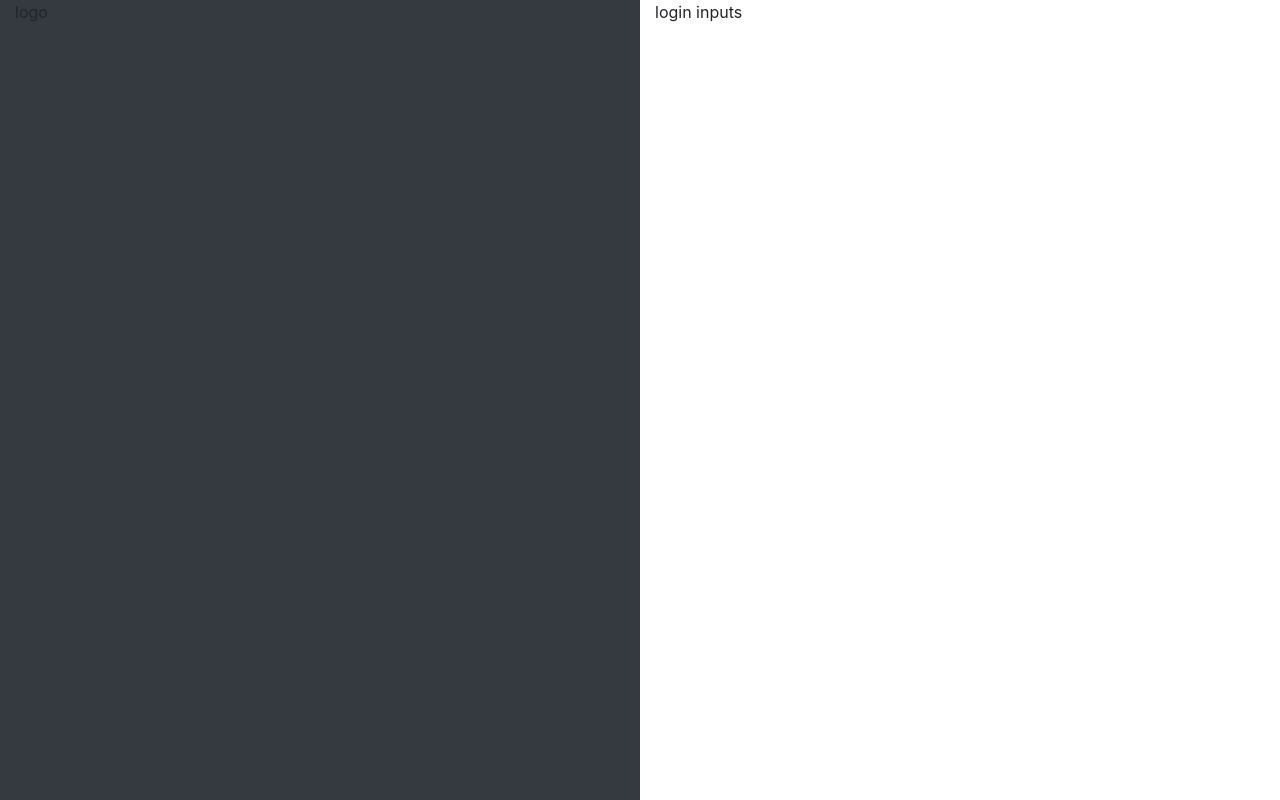
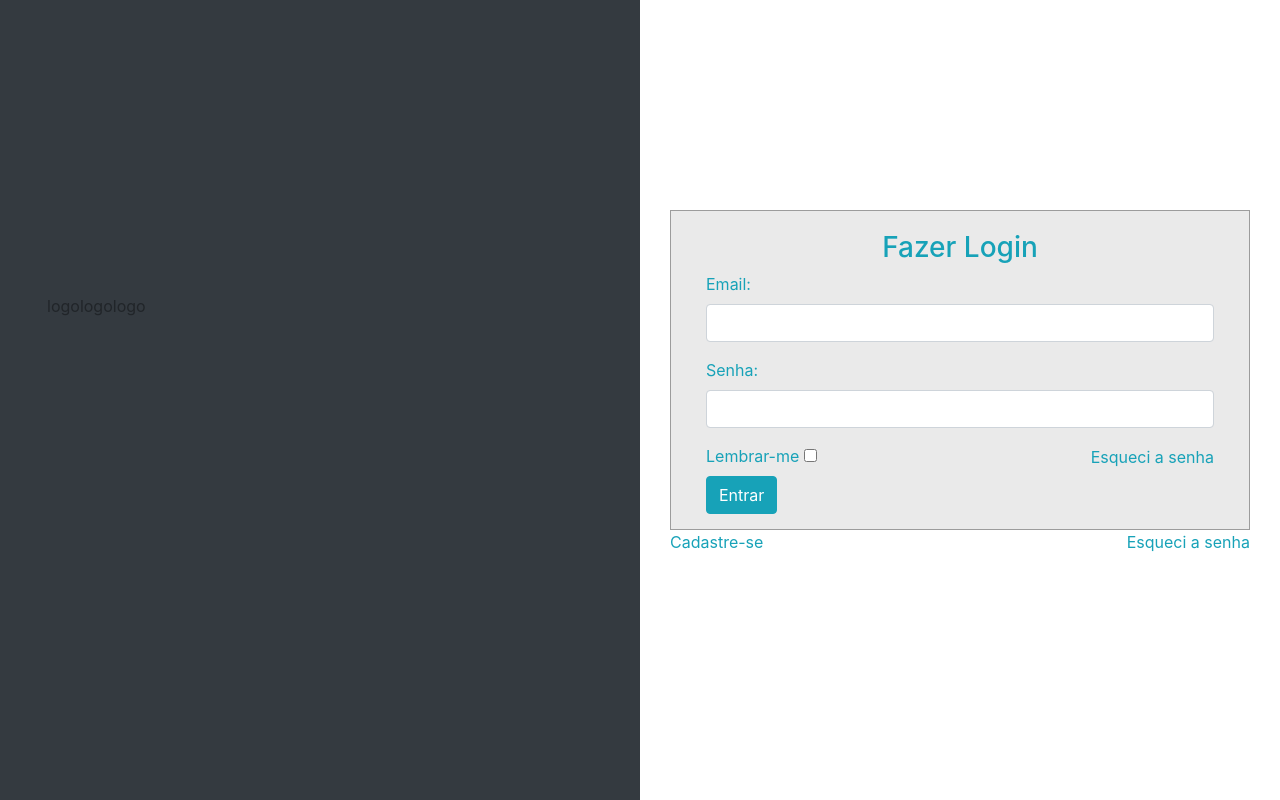
Before and after one commit to makaifox/Busca-servico-basic, a PHP site: page / in a window 1280 px wide. Run offline with PHP 8.4, Linux system fonts and the light colour scheme.

Commit message:
adicionado paginas de cadastro e home

```diff
--- /dev/null
+++ b/assets/css/_styles-desktop.scss
@@ -0,0 +1,17 @@
+@media screen and (min-width: $layout-desktop) {
+
+
+    .logo {
+        position: absolute;
+        width: 439px;
+        height: 133px;
+        left: 47px;
+        top: 294px;
+    }
+
+
+    .vh-100 {
+        height:100vh;
+    }
+
+}
--- a/assets/css/style.css
+++ b/assets/css/style.css
@@ -1,5 +1,37 @@
-.vh-100 {
-  height: 100vh;
+.banner {
+  height: 60vh;
+}
+
+.user {
+  color: white;
+}
+
+#login .container #login-row #login-column #login-box {
+  margin-top: 120px;
+  max-width: 600px;
+  height: 320px;
+  border: 1px solid #9C9C9C;
+  background-color: #EAEAEA;
+}
+#login .container #login-row #login-column #login-box #login-form {
+  padding: 20px;
+}
+#login .container #login-row #login-column #login-box #login-form #register-link {
+  margin-top: -85px;
+}
+
+@media screen and (min-width: 1200px) {
+  .logo {
+    position: absolute;
+    width: 439px;
+    height: 133px;
+    left: 47px;
+    top: 294px;
+  }
+
+  .vh-100 {
+    height: 100vh;
+  }
 }
 
 /*# sourceMappingURL=style.css.map */
--- a/assets/css/style.scss
+++ b/assets/css/style.scss
@@ -1,3 +1,34 @@
-.vh-100 {
-    height:100vh;
+$layout-mobile: 320px;
+$layout-desktop: 1200px;
+$white: white;
+
+.banner {
+    height: 60vh;
 }
+
+.user{
+    color: $white;
+
+}
+
+#login   {
+    .container #login-row #login-column #login-box {
+    margin-top: 120px;
+    max-width: 600px;
+    height: 320px;
+    border: 1px solid #9C9C9C;
+    background-color: #EAEAEA;
+    #login-form {
+        padding: 20px;
+
+        #register-link {
+            margin-top: -85px;
+          }
+      }
+
+    }
+}
+
+
+
+@import 'styles-desktop';
--- a/index.html
+++ b/index.html
@@ -10,8 +10,58 @@
 <body>
   <div class="container-fluid">
       <div class="row">
-          <div class="vh-100 col-sm-6 bg-dark">logo</div>
-          <div class="vh-100 col-sm-6">login inputs</div>
+          <div class="vh-100 col-sm-6 bg-dark ">
+              <div class="logo">logologologo</div>
+            </div>
+
+
+
+          <div class="vh-100 col-sm-6">
+              <div id="login">
+        <h3 class="text-center text-white pt-5">Login form</h3>
+        <div class="container">
+            <div id="login-row" class="row justify-content-center align-items-center">
+                <div id="login-column" class="col">
+                    <div id="login-box" class="col">
+                        <form id="login-form" class="form" action="home.html" method="">
+                            <h3 class="text-center text-info">Fazer Login</h3>
+                            <div class="form-group">
+                                <label for="username" class="text-info">Email:</label><br>
+                                <input type="text" name="username" id="username" class="form-control">
+                            </div>
+                            <div class="form-group">
+                                <label for="password" class="text-info">Senha:</label><br>
+                                <input type="text" name="password" id="password" class="form-control">
+                            </div>
+                            <div class="form-group">
+                                <label for="remember-me" class="text-info"><span>Lembrar-me</span> <span><input id="remember-me" name="remember-me" type="checkbox"></span></label><br>
+                                <input type="submit" name="submit" class="btn btn-info btn-md" value="Entrar">
+                            </div>
+                            <div id="register-link" class="text-right">
+                                <a href="esqueci.html" class="text-info">Esqueci a senha</a>
+                            </div>
+                        </form>
+                    </div>
+                </div>
+            </div>
+
+
+            <div class="row">
+                <div class="col"> <div id="register-link" class="">
+                    <a href="cadastro.html" class="text-info">Cadastre-se</a>
+
+                </div>
+
+            </div>
+                <div class="col">
+                    <div id="register-link" class="text-right">
+                        <a href="#" class="text-info">Esqueci a senha</a>
+                    </div>
+                </div>
+            </div>
+        </div>
+    </div>
+          </div>
       </div>
   </div>
 
```
Also changed, not shown: cadastro.html (added, +90 -0 lines), esqueci.html (added, +60 -0 lines), home.html (added, +28 -0 lines), 1 other file.
